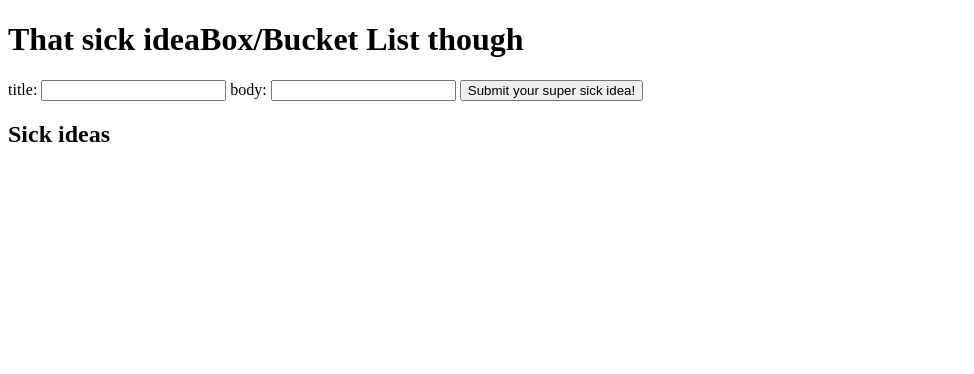
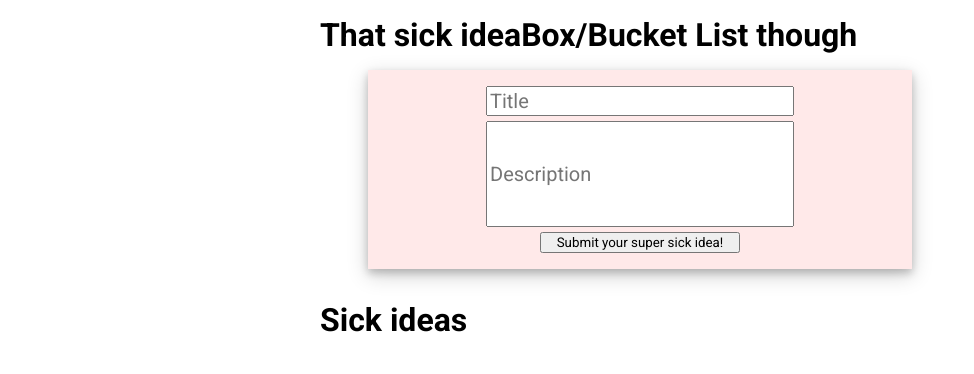
Before and after one commit to spenserleighton1/mod4-final, a website: page public/index.html in a window 1280 px wide. Shown: the whole page, without its empty margins (0-974 px from the left). Drawn offline with nearby package versions, Linux system fonts and the light colour scheme; no server answers.

Commit message:
Add styles

```diff
--- a/public/index.html
+++ b/public/index.html
@@ -5,6 +5,7 @@
   <meta name="viewport" content="width=device-width,initial-scale=1">
     <title>Bucket List</title>
   <link rel="stylesheet" href="styles.css" type="text/css">
+  <link href="https://fonts.googleapis.com/css?family=Roboto:400,700,900" rel="stylesheet">
   </head>
   <body>
   <header>
@@ -13,18 +14,16 @@
     </h1>
   </header>
   <form id="idea-form">
-    title:
-    <input id="title-input" type="text" name="idea-title">
-    body:
-    <input id="body-input" type="text" name="idea-body">
+    <input placeholder="Title" id="title-input" type="text" name="idea-title">
+    <input placeholder="Description" id="body-input" type="text" name="idea-body">
     <button id="submit-btn">
       Submit your super sick idea!
     </button>
   </form>
-  <section id="displayed-ideas">
-    <h1>
+    <h1 id="idea-container-label">
       Sick ideas
     </h1>
+  <section id="displayed-ideas">
   </section>
   <script src="//ajax.googleapis.com/ajax/libs/jquery/1.7.2/jquery.min.js" type="text/javascript"></script>
   <script src="scripts.js"></script>
--- a/public/scripts.js
+++ b/public/scripts.js
@@ -57,7 +57,7 @@ function deleteIdea() {
 function displayIdeas(ideas) {
   return ideas.map(idea => {
     $('#displayed-ideas').append(`
-      <article id="${idea.id}">
+      <article class="idea-card" id="${idea.id}">
         <h2>${idea.title}</h2>
         <p>${idea.body}</p>
         <button class="delete-btn">Delete</button>
--- a/public/styles.css
+++ b/public/styles.css
@@ -0,0 +1,61 @@
+* {
+  font-family: 'Roboto', sans-serif;
+  margin: 0 auto;
+  width: 50vw;
+}
+
+header {
+margin: 1em auto;
+}
+
+
+#idea-form {
+  background-color: #FFE9E9;
+  box-shadow: 0 4px 8px 0 rgba(0, 0, 0, 0.2), 0 6px 20px 0 rgba(0, 0, 0, 0.19);
+  display: flex;
+  flex-direction: column;
+  justify-content: center;
+  margin: 0 auto;
+  padding: 1em;
+  width: 40vw;
+}
+
+#title-input,
+#body-input {
+  margin-bottom: .25em;
+  font-size: 1.25em;
+  width: 300px;
+}
+
+#body-input {
+  height: 100px
+}
+
+#submit-btn {
+  width: 200px;
+}
+
+.delete-btn {
+  bottom: 2px;
+  width: 50px;
+}
+
+.idea-card {
+  background-color: #FFE9E9;
+  box-shadow: 0 4px 8px 0 rgba(0, 0, 0, 0.2), 0 6px 20px 0 rgba(0, 0, 0, 0.19);
+  margin-bottom: 1em;
+  padding: .5em;
+  width: 40vw;
+  height: 150px;
+}
+
+.idea-card h2 {}
+
+#displayed-ideas {
+  width:
+  margin: 0 auto;
+}
+
+#idea-container-label {
+  margin: 1em 0;
+}
--- a/server.js
+++ b/server.js
@@ -77,7 +77,7 @@ app.delete('/api/v1/ideas/:id', (request, response) => {
 
 
 app.set('port', process.env.PORT || 3000);
-app.locals.title = 'Idea Box';
+app.locals.title = 'Idea Box/Bucket list';
 
 app.listen(app.get('port'), () => {
   console.log(`${app.locals.title} is running on ${app.get('port')}.`);
```
